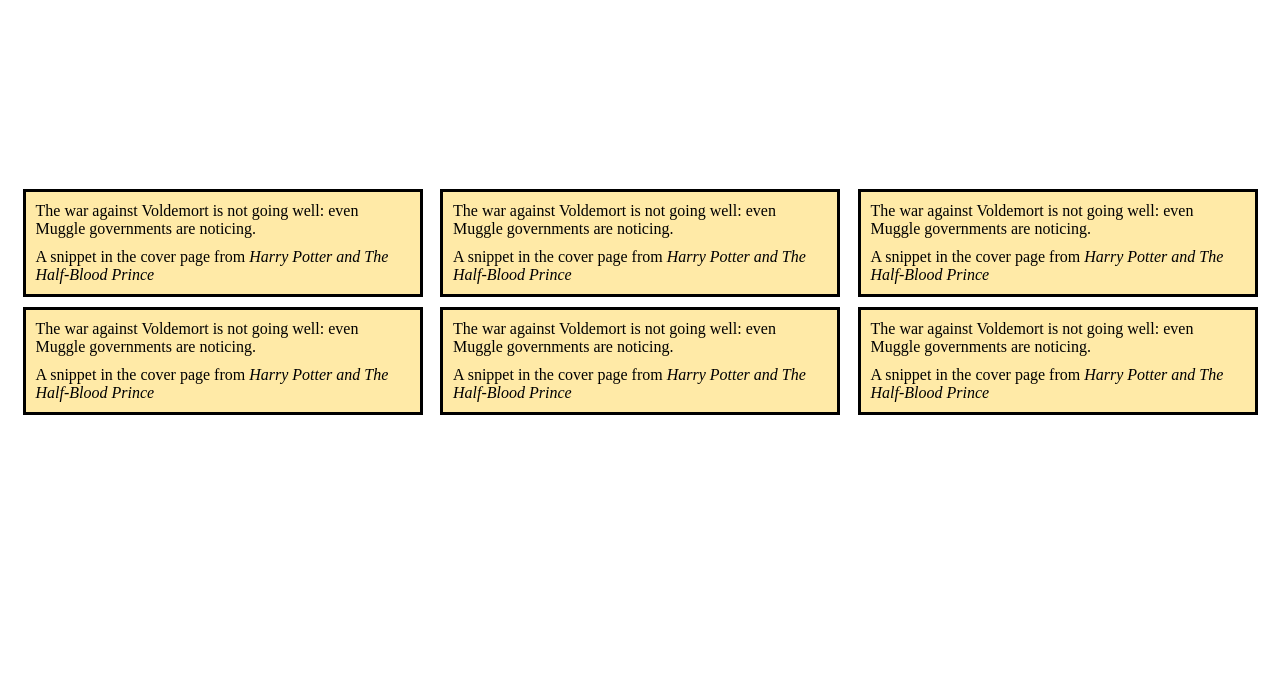
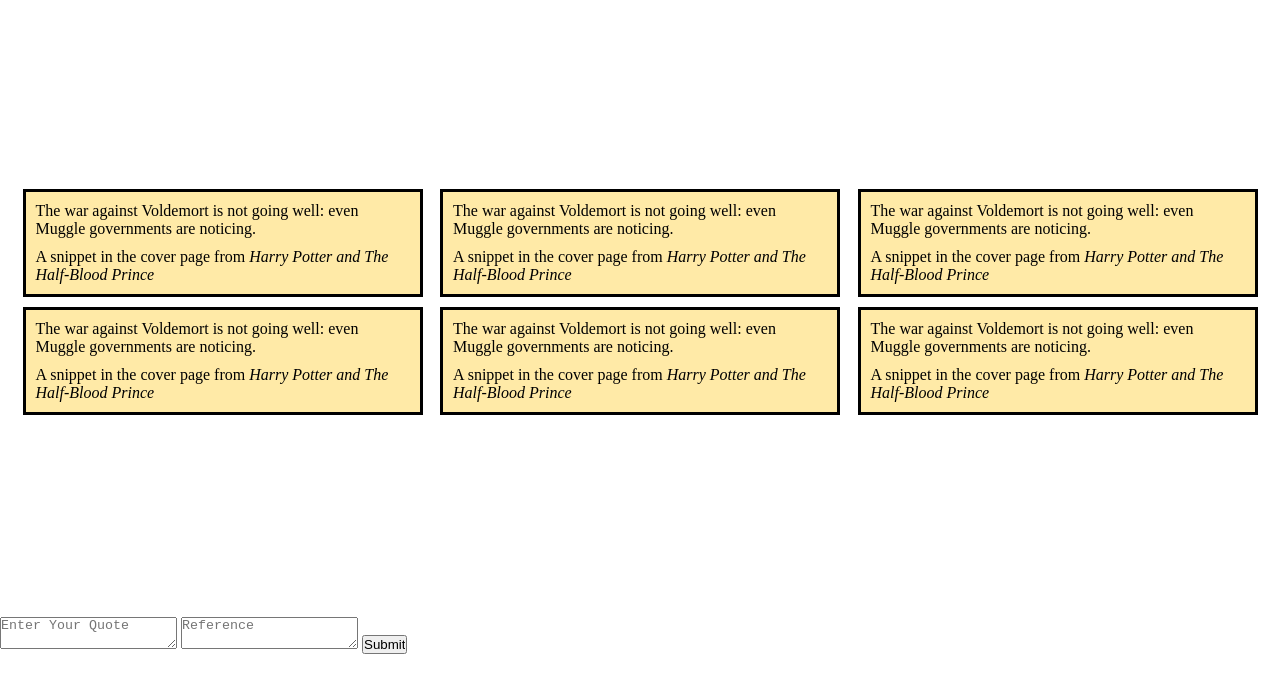
Before and after one commit to eternity-hacker/text-align, a plain HTML site: page index.html in a window 1280 px wide. Shown: the part 73-766 px from the top of the page. Drawn offline with Linux system fonts and the light colour scheme.

Commit message:
wrapped container inside the main element

```diff
--- a/index.html
+++ b/index.html
@@ -13,12 +13,13 @@
     <header>
       <h1>MY QUOTE WALL</h1>
     </header>
+    <main>
       <div id="container">
         <figure>
           <blockquote>
             <p>
-            The war against Voldemort is not going well: even Muggle governments
-            are noticing.
+              The war against Voldemort is not going well: even Muggle
+              governments are noticing.
             </p>
           </blockquote>
           <figcaption>
@@ -30,8 +31,8 @@
         <figure>
           <blockquote>
             <p>
-            The war against Voldemort is not going well: even Muggle governments
-            are noticing.
+              The war against Voldemort is not going well: even Muggle
+              governments are noticing.
             </p>
           </blockquote>
           <figcaption>
@@ -43,8 +44,8 @@
         <figure>
           <blockquote>
             <p>
-            The war against Voldemort is not going well: even Muggle governments
-            are noticing.
+              The war against Voldemort is not going well: even Muggle
+              governments are noticing.
             </p>
           </blockquote>
           <figcaption>
@@ -56,8 +57,8 @@
         <figure>
           <blockquote>
             <p>
-            The war against Voldemort is not going well: even Muggle governments
-            are noticing.
+              The war against Voldemort is not going well: even Muggle
+              governments are noticing.
             </p>
           </blockquote>
           <figcaption>
@@ -69,8 +70,8 @@
         <figure>
           <blockquote>
             <p>
-            The war against Voldemort is not going well: even Muggle governments
-            are noticing.
+              The war against Voldemort is not going well: even Muggle
+              governments are noticing.
             </p>
           </blockquote>
           <figcaption>
@@ -82,8 +83,8 @@
         <figure>
           <blockquote>
             <p>
-            The war against Voldemort is not going well: even Muggle governments
-            are noticing.
+              The war against Voldemort is not going well: even Muggle
+              governments are noticing.
             </p>
           </blockquote>
           <figcaption>
@@ -92,5 +93,17 @@
           </figcaption>
         </figure>
       </div>
+    </main>
+    <div id="quote-submission-box">
+      <form action="">
+        <textarea
+          name="Blockquote"
+          id="blockquote"
+          placeholder="Enter Your Quote"
+        ></textarea>
+        <textarea name="Cite" id="cite" placeholder="Reference"></textarea>
+        <input type="submit" value="Submit" />
+      </form>
+    </div>
   </body>
 </html>
```
Lines whose indentation alone changed are shown as unchanged.
